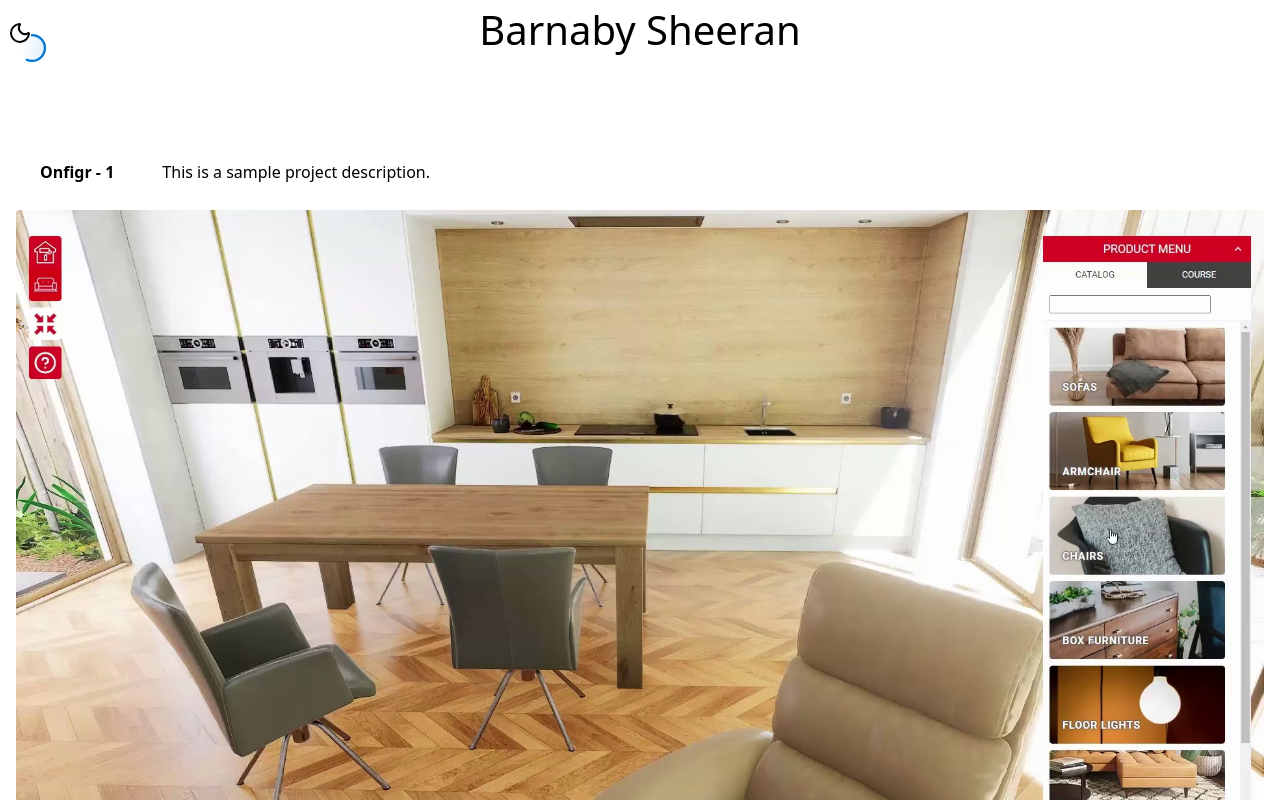
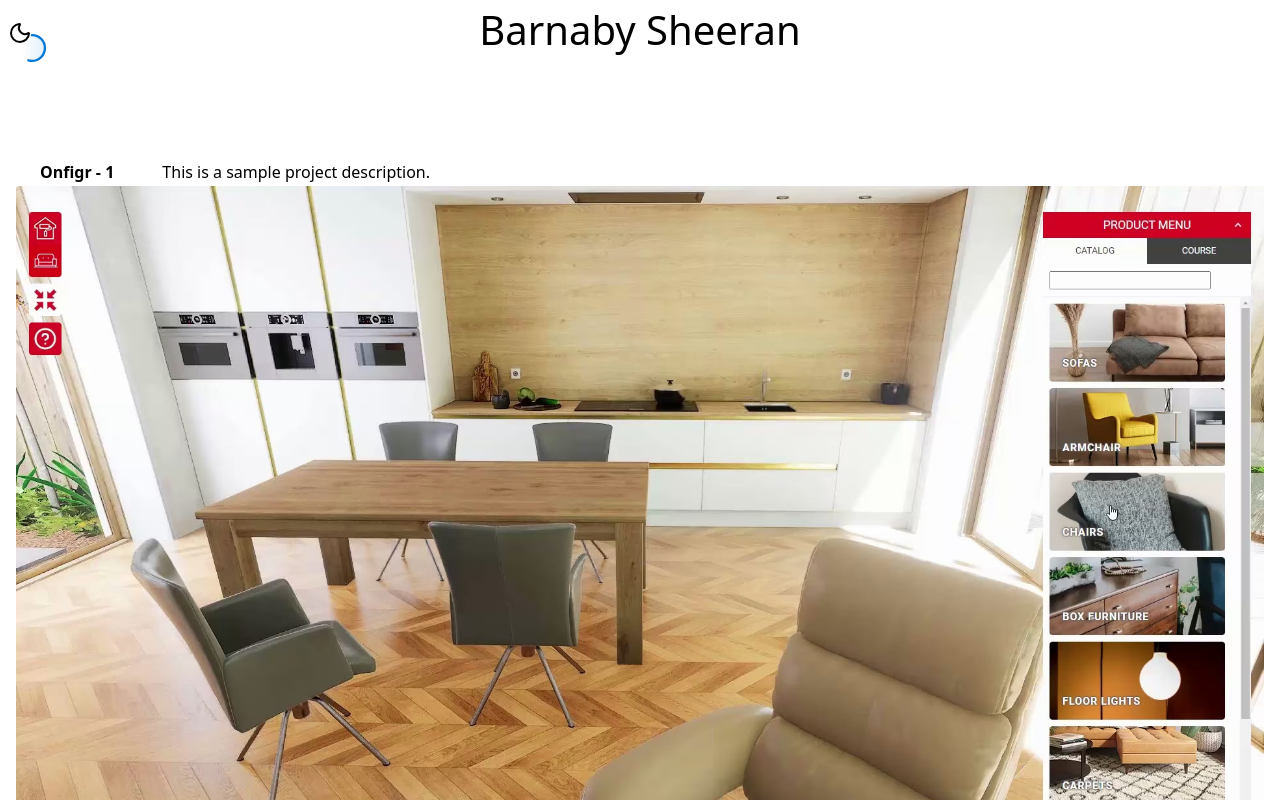
Before and after one commit to barnabysheeran/portfolio-barnaby-sheeran, a React (Vite) app: page / in a window 1280 px wide. Shown: the top 800 px of the page. Built offline with nearby package versions, Linux system fonts and the light colour scheme; a web font is replaced by a local one.

Commit message:
refactor: remove min-height and flex properties from SiteProject styles for cleaner layout

```diff
--- a/src/ts/ui/site/project/SiteProject.module.css
+++ b/src/ts/ui/site/project/SiteProject.module.css
@@ -1,6 +1,5 @@
 .site-project {
     width: 100%;
-    min-height: calc(var(--grid-cell-height) * 32.0);
 
     background-color: var(--colour-tertiary);
     backdrop-filter: blur(1rem);
@@ -16,8 +15,4 @@
     padding-bottom: calc(var(--grid-cell-height) * 2.0);
 
     margin-bottom: calc(var(--grid-cell-height) * 3.0);
-
-    display: flex;
-    flex-direction: column;
-    gap: calc(var(--grid-cell-height) * 3.0);
 }
```
